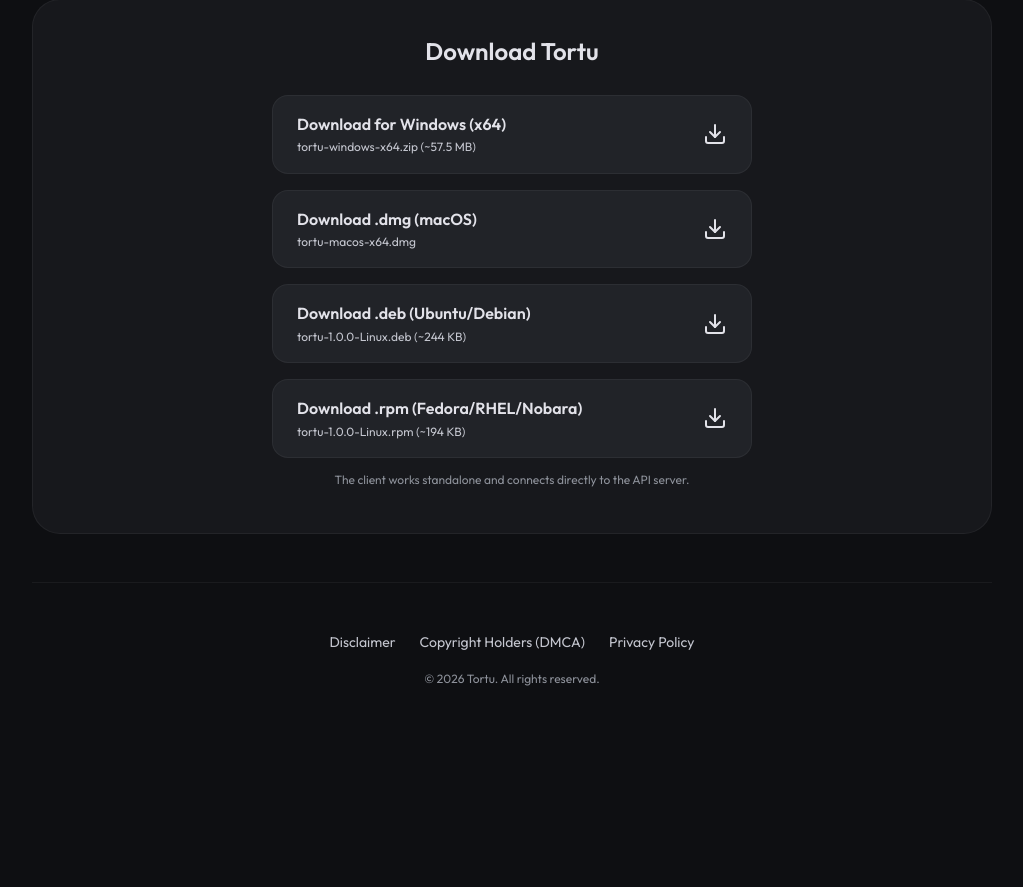
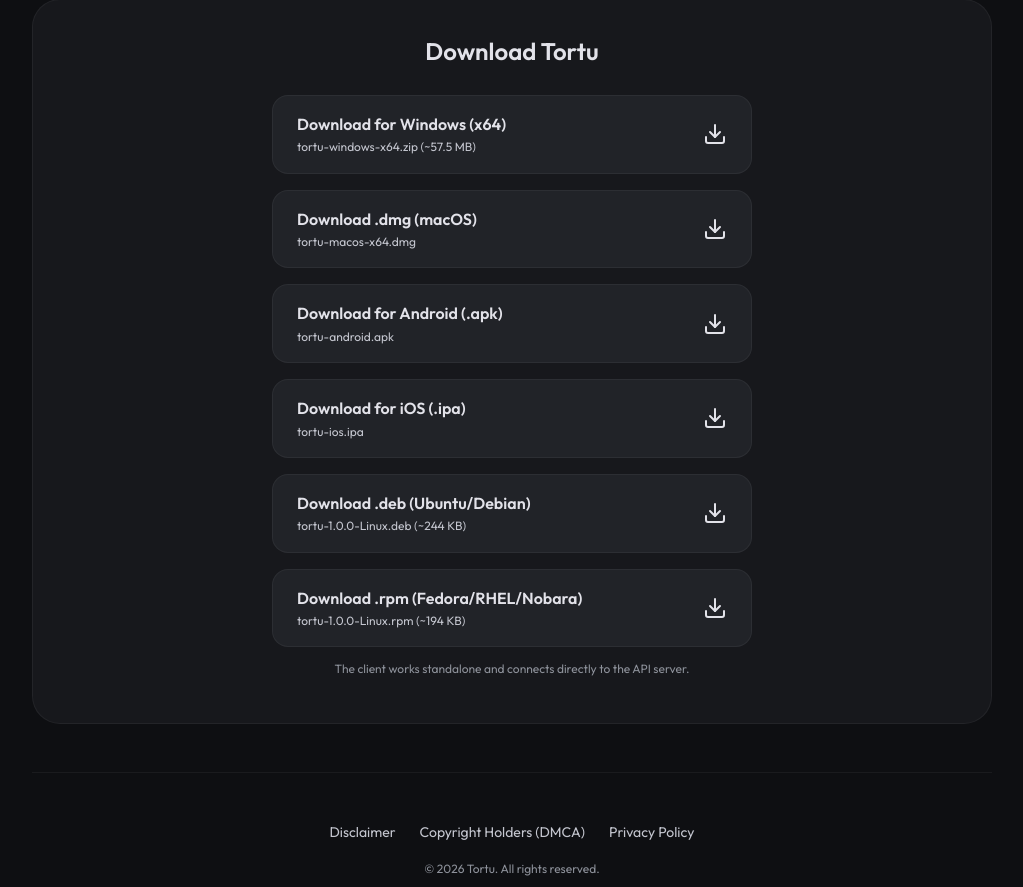
Before and after one commit to crvt6pydnr-sys/dsfsdgsdgsdgsdgsd, a PHP site: page /index.php in a window 1280 px wide. Shown: the part 986-1873 px from the top of the page, without its empty margins (128-1151 px from the left). Before the commit the page ends 1672 px from the top, so only its background shows below. Run offline with PHP 8.4, Linux system fonts and the light colour scheme.

Commit message:
Add iOS packaging workflow and update website download links

```diff
--- a/website/index.php
+++ b/website/index.php
@@ -119,6 +119,28 @@ require_once 'lang.php';
                         <line x1="12" y1="15" x2="12" y2="3"></line>
                     </svg>
                 </a>
+                <a href="downloads/tortu-android.apk" class="btn-download">
+                    <div class="download-info">
+                        <span class="download-name"><?php echo $t['download_android']; ?></span>
+                        <span class="download-sub">tortu-android.apk</span>
+                    </div>
+                    <svg width="24" height="24" viewBox="0 0 24 24" fill="none" stroke="currentColor" stroke-width="2" stroke-linecap="round" stroke-linejoin="round">
+                        <path d="M21 15v4a2 2 0 0 1-2 2H5a2 2 0 0 1-2-2v-4"></path>
+                        <polyline points="7 10 12 15 17 10"></polyline>
+                        <line x1="12" y1="15" x2="12" y2="3"></line>
+                    </svg>
+                </a>
+                <a href="downloads/tortu-ios.ipa" class="btn-download">
+                    <div class="download-info">
+                        <span class="download-name"><?php echo $t['download_ios']; ?></span>
+                        <span class="download-sub">tortu-ios.ipa</span>
+                    </div>
+                    <svg width="24" height="24" viewBox="0 0 24 24" fill="none" stroke="currentColor" stroke-width="2" stroke-linecap="round" stroke-linejoin="round">
+                        <path d="M21 15v4a2 2 0 0 1-2 2H5a2 2 0 0 1-2-2v-4"></path>
+                        <polyline points="7 10 12 15 17 10"></polyline>
+                        <line x1="12" y1="15" x2="12" y2="3"></line>
+                    </svg>
+                </a>
                 <a href="downloads/tortu-1.0.0-Linux.deb" class="btn-download">
                     <div class="download-info">
                         <span class="download-name"><?php echo $t['download_deb']; ?></span>
--- a/website/lang.php
+++ b/website/lang.php
@@ -29,6 +29,8 @@ $translations = [
         'download_deb' => 'Скачать .deb (Ubuntu/Debian)',
         'download_rpm' => 'Скачать .rpm (Fedora/RHEL/Nobara)',
         'download_mac' => 'Скачать .dmg (macOS)',
+        'download_android' => 'Скачать для Android (.apk)',
+        'download_ios' => 'Скачать для iOS (.ipa)',
         'telegram' => 'Наш Telegram-канал',
         'disclaimer' => 'Отказ от ответственности',
         'dmca' => 'Правообладателям (DMCA)',
@@ -70,6 +72,8 @@ $translations = [
         'download_deb' => 'Download .deb (Ubuntu/Debian)',
         'download_rpm' => 'Download .rpm (Fedora/RHEL/Nobara)',
         'download_mac' => 'Download .dmg (macOS)',
+        'download_android' => 'Download for Android (.apk)',
+        'download_ios' => 'Download for iOS (.ipa)',
         'telegram' => 'Our Telegram Channel',
         'disclaimer' => 'Disclaimer',
         'dmca' => 'Copyright Holders (DMCA)',
```
Also changed, not shown: .github/workflows/build-ios.yml (added).
